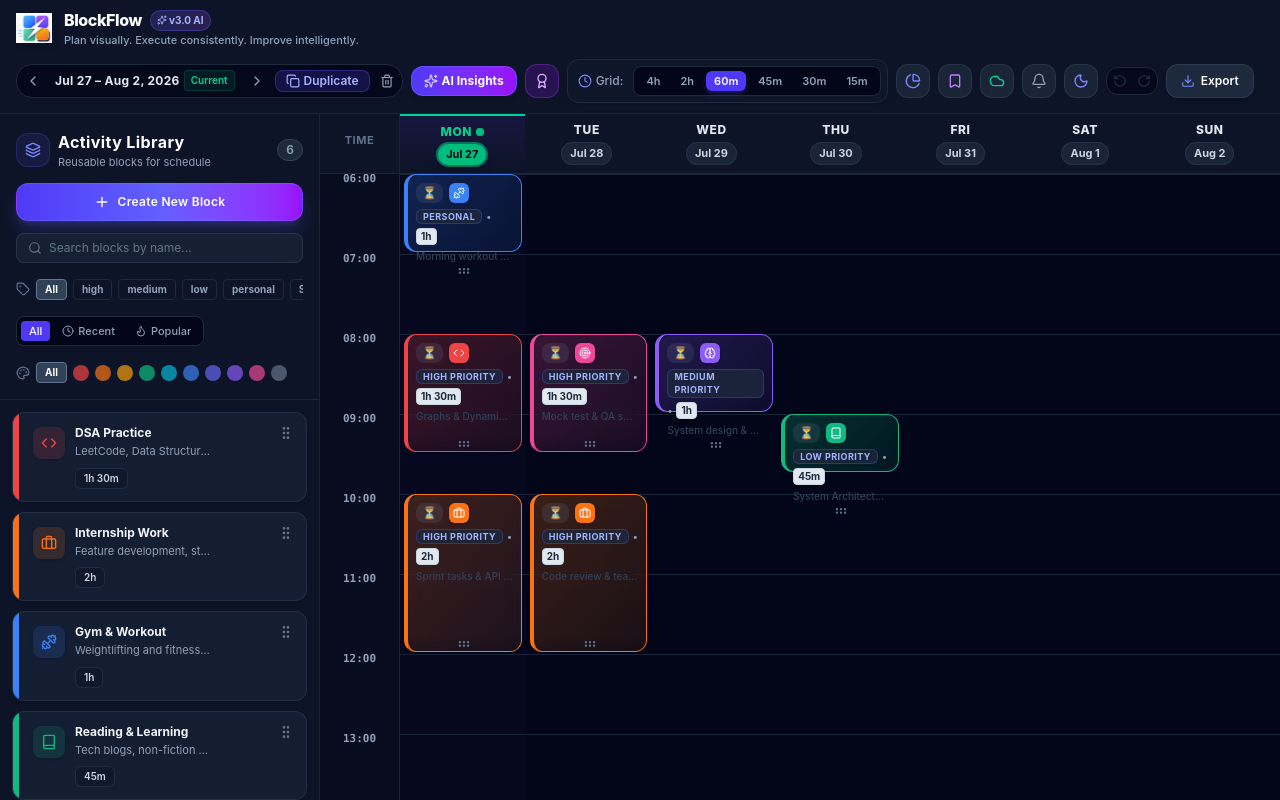
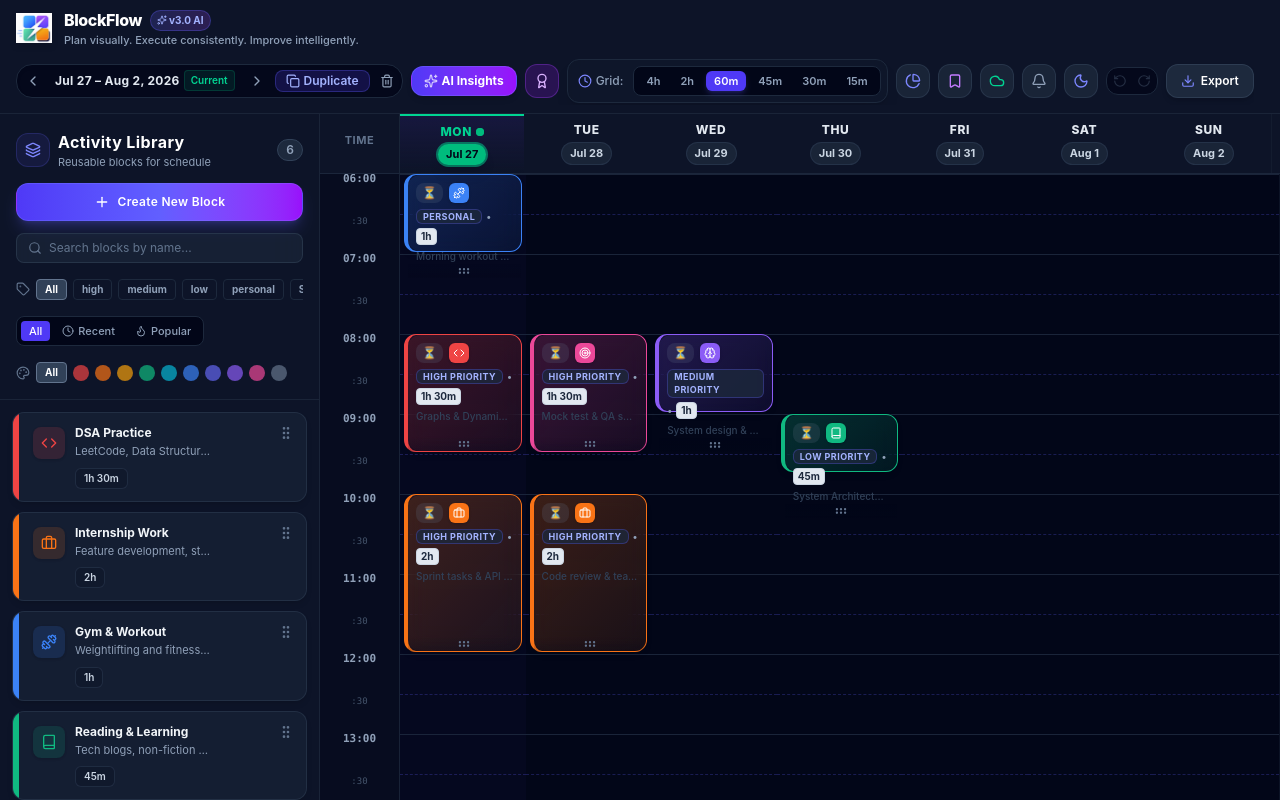
Before and after one commit to jishnunainani-creator/BlockFlow, a React (Vite) app: page / in a window 1280 px wide. Built offline with nearby package versions, Linux system fonts and the light colour scheme.

Commit message:
Grid visual updates: Prominent activity titles, translucent vertical day dividers, and 30-min half-hour grid lines

```diff
--- a/src/components/Timetable/TimetableGrid.tsx
+++ b/src/components/Timetable/TimetableGrid.tsx
@@ -179,23 +179,27 @@ export const TimetableGrid: React.FC<TimetableGridProps> = ({
     setSelectedBlockId(null);
   };
 
+  // Render Horizontal Hour Lines & Translucent 30-min Half-Hour Lines
   const renderSubGridLines = () => {
     const lines = [];
-    const stepMinutes = resolution;
+    const stepMinutes = Math.min(30, resolution); // Ensure 30-min half-hour line is always rendered!
     const totalMinutes = hoursCount * 60;
 
     for (let m = 0; m < totalMinutes; m += stepMinutes) {
       const topPx = (m / 60) * hourHeight;
       const isMajorHour = m % 60 === 0;
+      const isHalfHour = m % 60 === 30;
 
       lines.push(
         <div
           key={`line-${m}`}
           style={{ top: `${topPx}px` }}
-          className={`absolute left-0 right-0 pointer-events-none ${
+          className={`absolute left-0 right-0 pointer-events-none transition-colors ${
             isMajorHour
               ? 'border-b border-slate-800/90'
-              : 'border-b border-dashed border-slate-800/40'
+              : isHalfHour
+              ? 'border-b border-dashed border-indigo-500/25 dark:border-slate-800/70'
+              : 'border-b border-dotted border-slate-800/30'
           }`}
         />
       );
@@ -244,7 +248,7 @@ export const TimetableGrid: React.FC<TimetableGridProps> = ({
         ))}
       </div>
 
-      {/* Grid Header (5 columns on Mobile, 7 columns on Desktop) */}
+      {/* Grid Header (5 columns on Mobile, 7 columns on Desktop) with Translucent Column Dividers */}
       <div className="flex border-b border-slate-800/90 bg-slate-900/90 backdrop-blur-md shrink-0 pr-2 z-10">
         <div className="w-14 sm:w-20 border-r border-slate-800/80 p-2 sm:p-3 text-center shrink-0">
           <span className="text-[10px] sm:text-[11px] font-bold text-slate-500 uppercase tracking-wider">
@@ -253,7 +257,7 @@ export const TimetableGrid: React.FC<TimetableGridProps> = ({
         </div>
 
         {/* Mobile View: 5 Weekdays (or 1 Day). Desktop: All 7 Days */}
-        <div className="flex-1 grid grid-cols-5 sm:grid-cols-7 divide-x divide-slate-800/80">
+        <div className="flex-1 grid grid-cols-5 sm:grid-cols-7 divide-x divide-slate-800/60 dark:divide-slate-800/80 border-r border-slate-800/40">
           {/* Mobile Display Days (Mon-Fri) */}
           <div className="contents sm:hidden">
             {mobileDisplayDays.map((day) => (
@@ -324,13 +328,14 @@ export const TimetableGrid: React.FC<TimetableGridProps> = ({
       {/* Grid Printable Area */}
       <div id="timetable-printable-area" className="flex-1 overflow-y-auto relative scrollbar-thin">
         <div className="flex relative" style={{ height: `${totalHeight}px` }}>
-          {/* Time Axis */}
+          {/* Time Axis with 30-min indicators */}
           <div className="w-14 sm:w-20 border-r border-slate-800/80 bg-slate-900/40 shrink-0 relative">
             {timeLabels.map(({ hour, label }) => {
               const topPx = (hour - startHour) * hourHeight;
+              const halfTopPx = topPx + hourHeight / 2;
               return (
+                <React.Fragment key={hour}>
                   <div
-                  key={hour}
                     style={{ top: `${topPx}px` }}
                     className="absolute left-0 right-0 -translate-y-2.5 text-center px-0.5 sm:px-1"
                   >
@@ -338,12 +343,25 @@ export const TimetableGrid: React.FC<TimetableGridProps> = ({
                       {label}
                     </span>
                   </div>
+
+                  {/* 30-min Half Hour Label */}
+                  {hour < endHour && (
+                    <div
+                      style={{ top: `${halfTopPx}px` }}
+                      className="absolute left-0 right-0 -translate-y-2 text-center px-0.5 sm:px-1 pointer-events-none"
+                    >
+                      <span className="text-[8px] sm:text-[9px] font-mono text-slate-600 dark:text-slate-500">
+                        :30
+                      </span>
+                    </div>
+                  )}
+                </React.Fragment>
               );
             })}
           </div>
 
-          {/* Grid Columns (5 columns on Mobile, 7 columns on Desktop) */}
-          <div className="flex-1 grid grid-cols-5 sm:grid-cols-7 divide-x divide-slate-800/80 relative">
+          {/* Grid Columns with Translucent Dividers */}
+          <div className="flex-1 grid grid-cols-5 sm:grid-cols-7 divide-x divide-slate-800/60 dark:divide-slate-800/80 border-r border-slate-800/40 relative">
             {/* Mobile View Columns (Mon-Fri 5 days) */}
             <div className="contents sm:hidden">
               {mobileDisplayDays.map((day) => {
```
Lines whose indentation alone changed are shown as unchanged.
